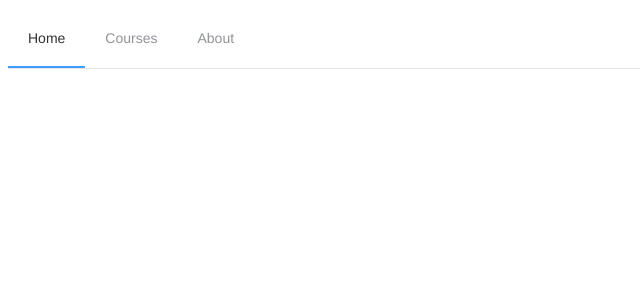
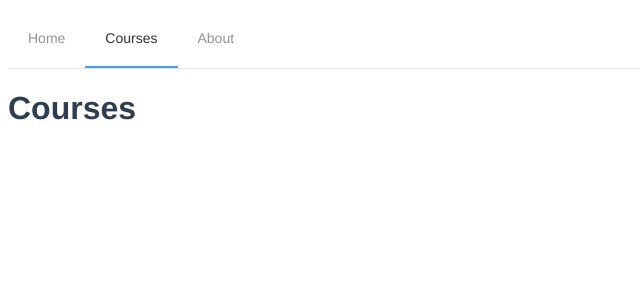
Before and after one commit to thelonewolf123/expert-coder, a Vue app: page /courses in a window 1280 px wide. Shown: the top 300 px of the page, without its empty margins (0-640 px from the left). Built offline with nearby package versions, Linux system fonts and the light colour scheme.

Commit message:
bug fixing

```diff
--- a/package.json
+++ b/package.json
@@ -11,6 +11,7 @@
     "client-side-python-runner": "^1.6.2",
     "core-js": "^3.6.5",
     "element-ui": "^2.15.5",
+    "mongoose": "^5.13.7",
     "splitpanes": "^2.3.8",
     "vue": "^2.6.11",
     "vue-router": "^3.2.0"
--- a/src/components/CodeEditor.vue
+++ b/src/components/CodeEditor.vue
@@ -1,8 +1,13 @@
 <template>
   <div>
-    <splitpanes  class="default-theme" horizontal style="height: 600px">
-      <pane class="grid-content" max-size="90" min-size="10" style="height: 560px">
-        <editor :title="title" :code.sync="code" />
+    <splitpanes class="default-theme" horizontal style="height: 600px">
+      <pane
+        class="grid-content"
+        max-size="100"
+        min-size="0">
+        <div  style="height: 480px">
+          <editor :title="title" :code.sync="code" />
+        </div>
       </pane>
       <pane class="grid-content" max-size="90" min-size="0" size="20">
         <interpreter :code="code" />
@@ -14,8 +19,8 @@
 <script>
 import Editor from "./Editor.vue";
 import Interpreter from "./Interpreter.vue";
-import { Splitpanes, Pane } from 'splitpanes'
-import 'splitpanes/dist/splitpanes.css'
+import { Splitpanes, Pane } from "splitpanes";
+import "splitpanes/dist/splitpanes.css";
 
 export default {
   components: {
--- a/src/components/Interpreter.vue
+++ b/src/components/Interpreter.vue
@@ -1,7 +1,11 @@
 <template>
   <div class="interpreter">
     <div class="grid-content">
-      <el-select v-model="codeEngine" placeholder="Code Engine" @change="selectCodeEngine">
+      <el-select
+        v-model="codeEngine"
+        placeholder="Code Engine"
+        @change="selectCodeEngine"
+      >
         <el-option
           v-for="item in codeEngineList"
           :key="item"
@@ -10,7 +14,9 @@
         >
         </el-option>
       </el-select>
-      <el-button type="danger" @click="clearOutput" class="margin-10 "> Clear </el-button>
+      <el-button type="danger" @click="clearOutput" class="margin-10">
+        Clear
+      </el-button>
       <el-button
         @click="executeScript"
         v-if="isPythonLoaded"
@@ -70,8 +76,22 @@ export default {
       onLoading: () => {
         self.isPythonLoaded = false;
       },
-      onLoaded: () => {
+      onLoaded: (engine) => {
+        console.log("Python loaded");
+        console.log(engine);
+        // if (engine === "pyodide") {
+        //   console.log(engine);
+        //   window.pyodide
+        //     .loadPackage("micropip")
+        //     .then(() => {
+        //       self.isPythonLoaded = true;
+        //     })
+        //     .catch((err) => {
+        //       console.log(err);
+        //     });
+        // } else {
         self.isPythonLoaded = true;
+        // }
       },
     });
     setEngine("skulpt");
@@ -90,9 +110,9 @@ export default {
     clearOutput() {
       this.output = [];
     },
-    selectCodeEngine(){
+    selectCodeEngine() {
       setEngine(this.codeEngine);
-    }
+    },
     // async getInput(text) {
     //   this.inputPrompt = text;
     //   this.isWaitingForInput = true;
--- a/src/components/NavBar.vue
+++ b/src/components/NavBar.vue
@@ -23,6 +23,10 @@ export default {
       activePath: "/",
     };
   },
+  mounted() {
+    console.log("NavBar mounted");
+    this.activePath = window.location.pathname;
+  },
   methods: {
     handleSelect(key) {
       this.$router.push({ path: key });
--- a/src/router/index.js
+++ b/src/router/index.js
@@ -16,7 +16,12 @@ const routes = [
     // route level code-splitting
     // this generates a separate chunk (about.[hash].js) for this route
     // which is lazy-loaded when the route is visited.
-    component: () => import(/* webpackChunkName: "about" */ '../views/About.vue')
+    component: () => import('../views/About.vue')
+  },
+  {
+    path: '/courses',
+    name: 'Courses',
+    component: () => import('../views/Courses.vue')
   }
 ]
 
--- a/src/views/Courses.vue
+++ b/src/views/Courses.vue
@@ -1,3 +1,11 @@
+<template>
+    <div>
+        <h1>
+            Courses
+        </h1>
+    </div>
+</template>
+
 <script>
 
 export default {
```
Also changed, not shown: 1 other file (tests, documents, lock files or other folders).
